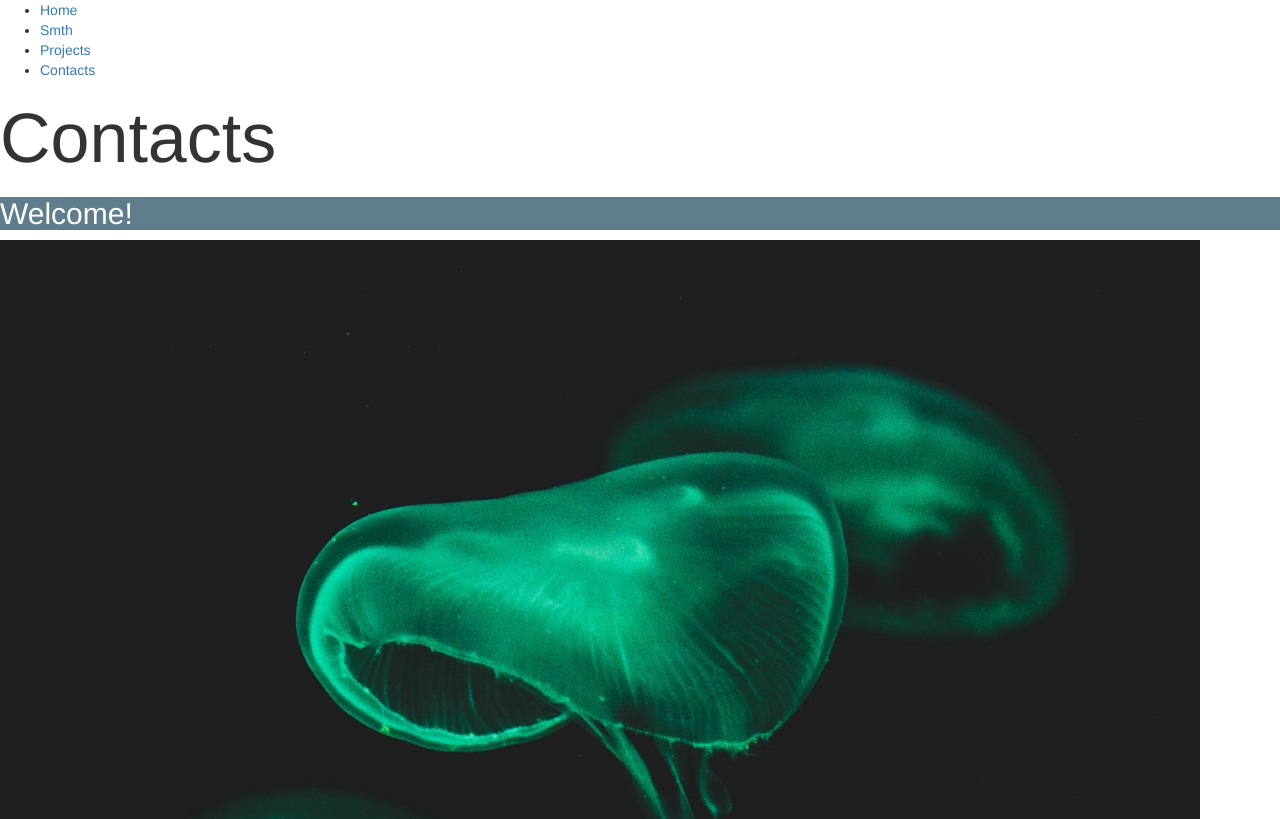
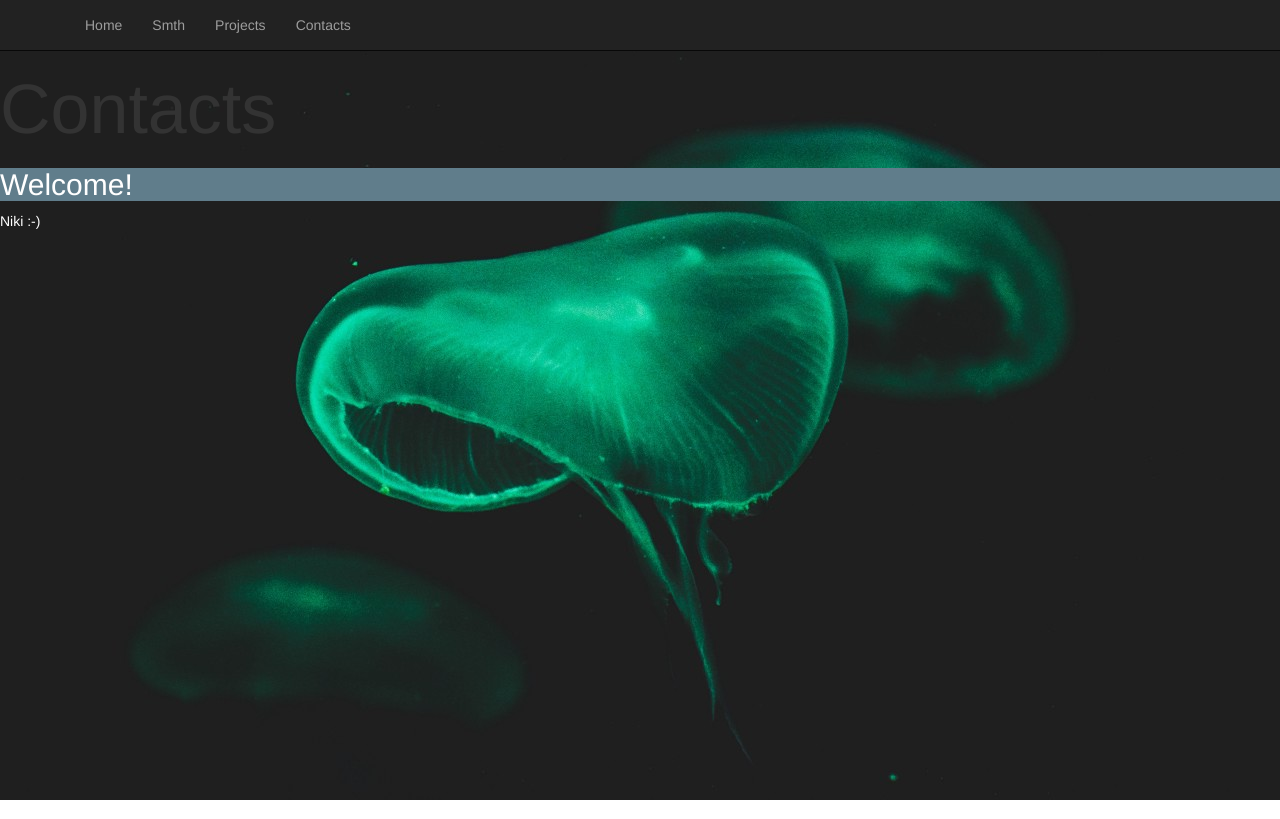
Before and after one commit to lightitrd/my_website, a plain HTML site: page Contacts/index.html in a window 1280 px wide. Shown: the top 819 px of the page. Drawn offline with nearby package versions, Linux system fonts and the light colour scheme.

Commit message:
logo img and full screen img

```diff
--- a/Contacts/index.html
+++ b/Contacts/index.html
@@ -2,24 +2,31 @@
 <html>
   <head>
     <meta charset="utf-8">
+    <meta name="viewport" content="width=device-width, initial-scale=1">
+
+    <link rel="shortcut icon" href="../logoPic.png">
+
     <link rel="stylesheet" href="https://maxcdn.bootstrapcdn.com/bootstrap/3.3.7/css/bootstrap.min.css">
     <link rel="stylesheet" href="../style.css">
   </head>
-  <body>
+  <body background="../duza.jpeg">
     <!--<h1>Web Portfolio</h1>-->
-
-    <ul>
-    <li><a href="../">Home</a></li>
-    <li><a href="../smth/">Smth</a></li>
-    <li><a href="../Projects/">Projects</a></li>
-    <li><a href="../Contacts/">Contacts</a></li>
-    </ul>
+    <div class="navbar navbar-inverse navbar-static-top">
+      <div class="container">
+        <ul class="nav navbar-nav">
+          <li><a href="../">Home</a></li>
+          <li><a href="../smth/">Smth</a></li>
+          <li><a href="../Projects/">Projects</a></li>
+          <li><a href="../Contacts/">Contacts</a></li>
+        </ul>
+      </div>
+    </div>
 
     <h1 class="title">Contacts</h1>
 
     <h2>Welcome!</h2>
 
-    <img src="../duza.jpeg" alt="Duza">
+    <!-- <img src="../duza.jpeg" alt="Duza"> -->
 
     <p>Niki :-)</p>
   </body>
--- a/style.css
+++ b/style.css
@@ -1,5 +1,9 @@
 h2 {
   background-color: #607d8b;
+  color: #ffffff;
+}
+
+p {
   color: #ffffff;
 }
 
```
Also changed, not shown: Projects/index.html (+15 -8 lines), index.html (+4 -2 lines), smth/index.html (+14 -8 lines), smth/smth_1/index.html (+2 -0 lines), smth/smth_2/index.html (+2 -0 lines), logoPic.png (added).
